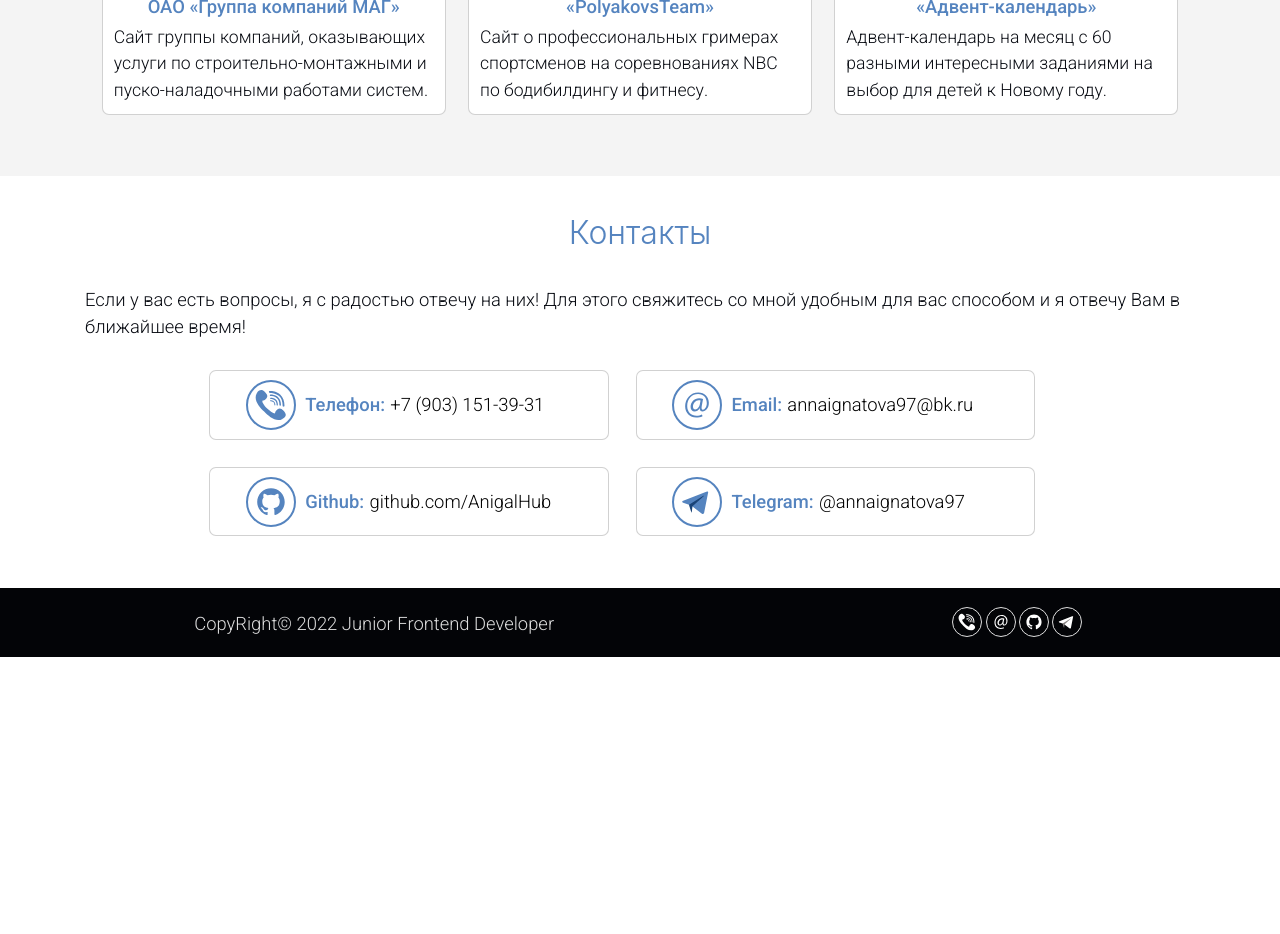
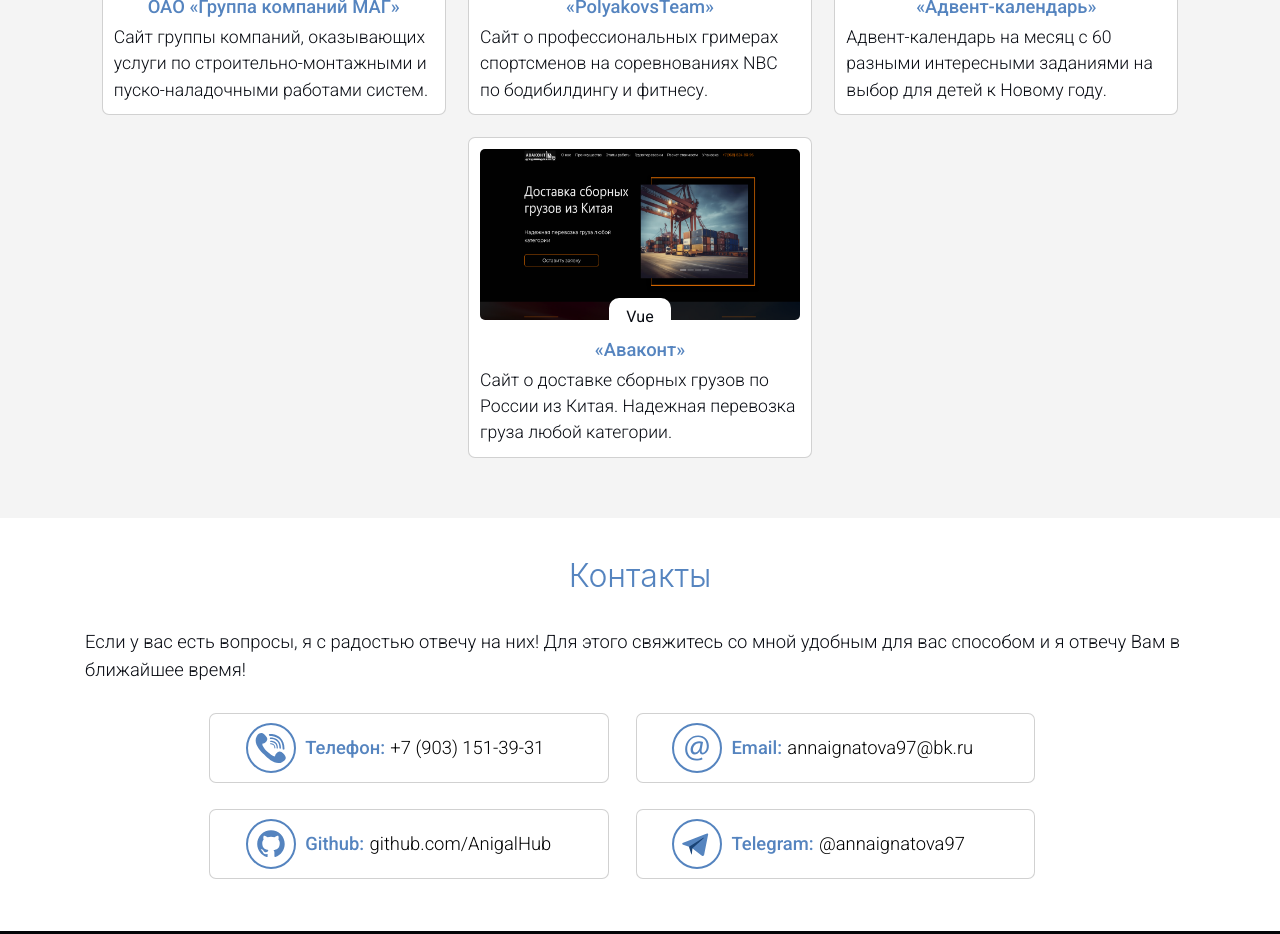
Before and after one commit to AnigalHub/Portfolio, a Nuxt app: page / in a window 1280 px wide. Shown: the part 2860-3794 px from the top of the page. Before the commit the page ends 3517 px from the top, so only its background shows below. Built offline with nearby package versions, Linux system fonts and the light colour scheme.

Commit message:
добавлен проект про грузоперевозки

```diff
--- a/components/works.vue
+++ b/components/works.vue
@@ -171,15 +171,15 @@
             technology:'Vue',
             about:'Адвент-календарь на месяц с 60 разными интересными заданиями на выбор для детей к Новому году.'
           },
-          // {
-          //   src:'/home_calendar.png',
-          //   alt:'Calendar',
-          //   name_company:'«Адвент-календарь»',
-          //   git:'https://github.com/AnigalHub/AdventCalendar',
-          //   show:'/calendar',
-          //   technology:'Vue',
-          //   about:'Адвент-календарь на месяц с 60 разными интересными заданиями на выбор для детей к Новому году.'
-          // },
+          {
+            src:'/home_trucking.png',
+            alt:'Trucking',
+            name_company:'«Аваконт»',
+            git:'https://github.com/AnigalHub/Trucking',
+            show:'/trucking',
+            technology:'Vue',
+            about:'Сайт о доставке сборных грузов по России из Китая. Надежная перевозка груза любой категории.'
+          },
           // {
           //   src:'/api.jpg',
           //   alt:'api',
```
Also changed, not shown: static/home_trucking.png (added).
